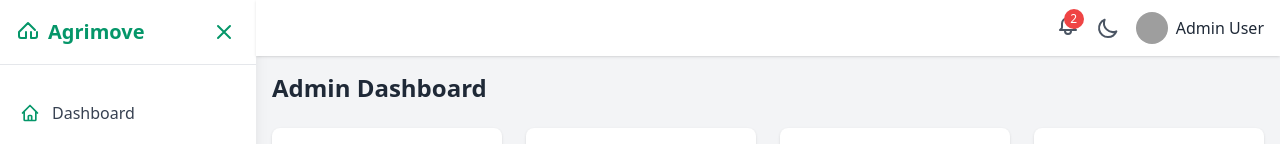
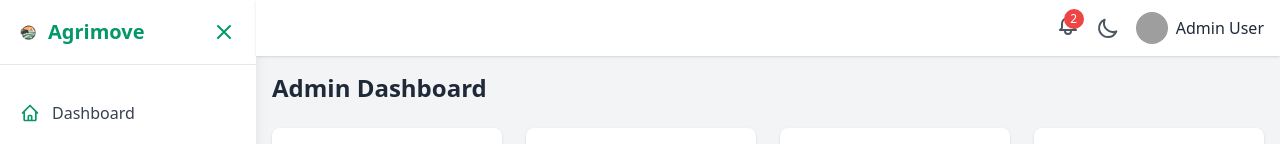
Before and after one commit to pnhbabagonio/agrimove-dashboard, a Nuxt app: page /admin/dashboard in a window 1280 px wide. Shown: the top 144 px of the page. Built offline with nearby package versions, Linux system fonts and the light colour scheme; grey boxes are pictures that could not be loaded.

Commit message:
move logo

```diff
--- a/components/Logo.vue
+++ b/components/Logo.vue
@@ -4,26 +4,16 @@
     class="flex items-center gap-2 text-xl font-bold text-green-600 dark:text-green-400 hover:text-green-700 dark:hover:text-green-300 transition-colors"
     aria-label="Home"
   >
-    <!-- Logo Icon Slot -->
+    <!-- Icon slot or fallback -->
     <slot name="icon">
-      <!-- Default icon if none provided -->
-      <svg
-        xmlns="http://www.w3.org/2000/svg"
-        class="w-6 h-6"
-        fill="none"
-        viewBox="0 0 24 24"
-        stroke="currentColor"
-      >
-        <path
-          stroke-linecap="round"
-          stroke-linejoin="round"
-          stroke-width="2"
-          d="M3 12l2-2m0 0l7-7 7 7m-9 2v6m0 0H5a2 2 0 01-2-2v-4m12 6h4a2 2 0 002-2v-4m-6 6v-6"
-        />
-      </svg>
+      <img
+        src="/images/agrimove_logo.png"
+        alt="Agrimove Logo"
+        class="w-6 h-6 object-contain"
+      />
     </slot>
 
-    <!-- Logo Text -->
+    <!-- Text slot or fallback -->
     <slot name="text">
       <span>Agrimove</span>
     </slot>
```
Also changed, not shown: public/images/agrimove_logo.png (renamed from assets/agrimove_logo.png).
